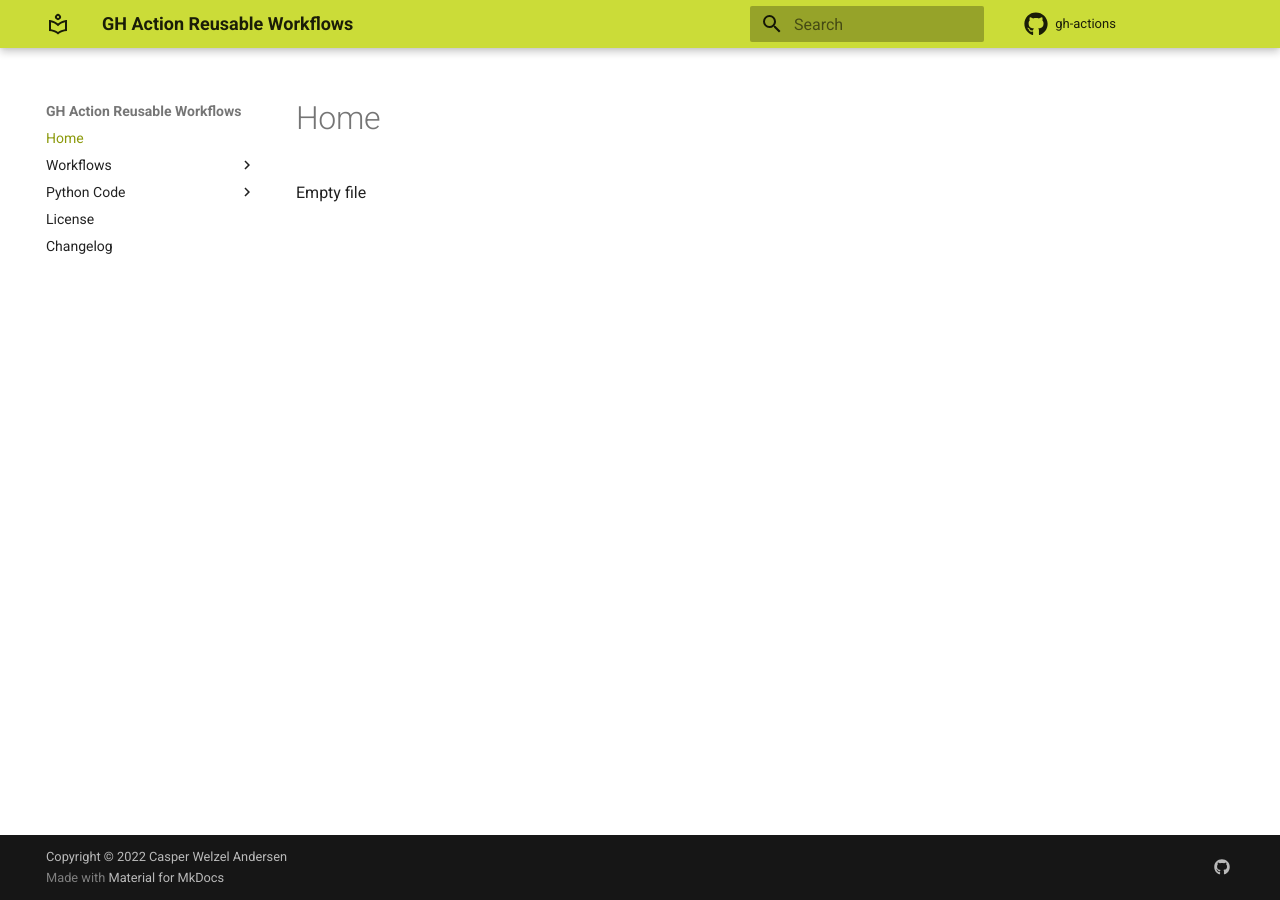
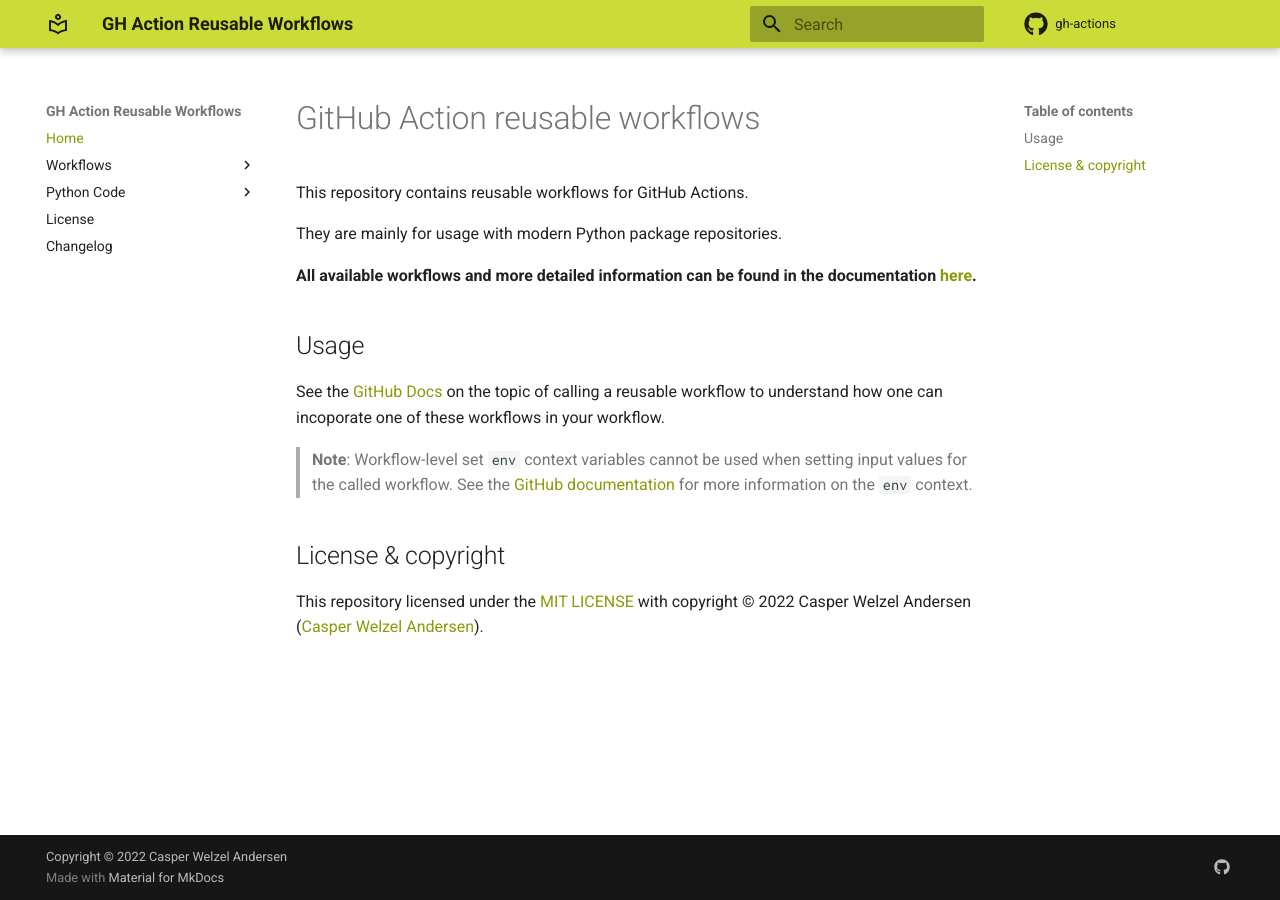
Before and after one commit to SemanticMatter/ci-cd, an MkDocs documentation site: the page built from docs/index.md, in a window 1280 px wide. Built offline with MkDocs 1.6.1 and Material for MkDocs 9.7.7, drawn with Linux system fonts in a browser that asks for light colours; comment, search, counter and statistics services are not loaded; the version menu is left out.

Commit message:
[bot] Update documentation

```diff
--- a/docs/index.md
+++ b/docs/index.md
@@ -1 +1,18 @@
-Empty file
+# GitHub Action reusable workflows
+
+This repository contains reusable workflows for GitHub Actions.
+
+They are mainly for usage with modern Python package repositories.
+
+**All available workflows and more detailed information can be found in the documentation [here](https://CasperWA.github.io/gh-actions).**
+
+## Usage
+
+See the [GitHub Docs](https://docs.github.com/en/actions/using-workflows/reusing-workflows#calling-a-reusable-workflow) on the topic of calling a reusable workflow to understand how one can incoporate one of these workflows in your workflow.
+
+> **Note**: Workflow-level set `env` context variables cannot be used when setting input values for the called workflow.
+> See the [GitHub documentation](https://docs.github.com/en/actions/learn-github-actions/contexts#env-context) for more information on the `env` context.
+
+## License & copyright
+
+This repository licensed under the  [MIT LICENSE](LICENSE.md) with copyright &copy; 2022 Casper Welzel Andersen ([Casper Welzel Andersen](https://github.com/CasperWA)).
```
